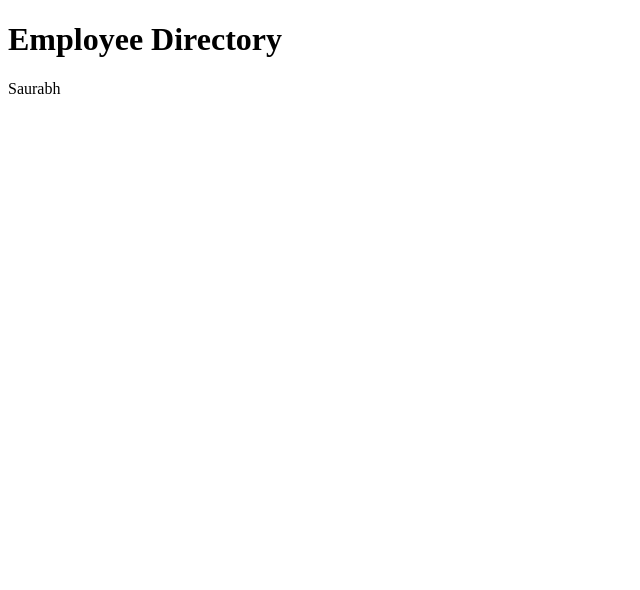
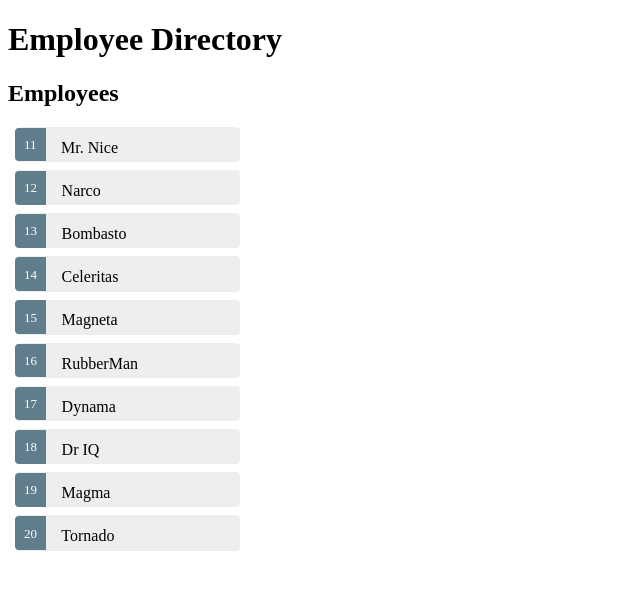
Before and after one commit to saurabh30/angular-start, an Angular app in the folder CrudApplication/: page / in a window 1280 px wide. Shown: the top 590 px of the page, without its empty margins (0-640 px from the left). Built offline with nearby package versions, Linux system fonts and the light colour scheme.

Commit message:
master/detail components

```diff
--- /dev/null
+++ b/CrudApplication/src/app/employee-detail/employee-detail.component.html
@@ -0,0 +1,10 @@
+<div *ngIf="employee">
+  <h2>{{employee.name | uppercase}} Details</h2>
+  <div><span>id: </span>{{employee.id}}</div>
+  <div><span>name: </span>{{employee.name}}</div>
+  <div>
+    <label>name:
+      <input [(ngModel)]="employee.name" placeholder="name">
+    </label>
+  </div>
+  </div>
--- /dev/null
+++ b/CrudApplication/src/app/employee-detail/employee-detail.component.ts
@@ -0,0 +1,19 @@
+import { Component, OnInit, Input } from '@angular/core';
+import { Employee } from '../employee';
+
+@Component({
+  selector: 'app-employee-detail',
+  templateUrl: './employee-detail.component.html',
+  styleUrls: ['./employee-detail.component.css']
+})
+
+export class EmployeeDetailComponent implements OnInit {
+
+  @Input() employee: Employee;
+
+  constructor() { }
+
+  ngOnInit() {
+  }
+
+}
--- a/CrudApplication/src/app/employees/employees.component.css
+++ b/CrudApplication/src/app/employees/employees.component.css
@@ -0,0 +1,48 @@
+/* HeroesComponent's private CSS styles */
+.selected {
+    background-color: #CFD8DC !important;
+    color: white;
+  }
+  .heroes {
+    margin: 0 0 2em 0;
+    list-style-type: none;
+    padding: 0;
+    width: 15em;
+  }
+  .heroes li {
+    cursor: pointer;
+    position: relative;
+    left: 0;
+    background-color: #EEE;
+    margin: .5em;
+    padding: .3em 0;
+    height: 1.6em;
+    border-radius: 4px;
+  }
+  .heroes li.selected:hover {
+    background-color: #BBD8DC !important;
+    color: white;
+  }
+  .heroes li:hover {
+    color: #607D8B;
+    background-color: #DDD;
+    left: .1em;
+  }
+  .heroes .text {
+    position: relative;
+    top: -3px;
+  }
+  .heroes .badge {
+    display: inline-block;
+    font-size: small;
+    color: white;
+    padding: 0.8em 0.7em 0 0.7em;
+    background-color: #607D8B;
+    line-height: 1em;
+    position: relative;
+    left: -1px;
+    top: -4px;
+    height: 1.8em;
+    margin-right: .8em;
+    border-radius: 4px 0 0 4px;
+  }
--- a/CrudApplication/src/app/employees/employees.component.html
+++ b/CrudApplication/src/app/employees/employees.component.html
@@ -1 +1,10 @@
-{{employee}}
+
+<h2>Employees</h2>
+<ul class="heroes">
+  <li *ngFor="let employee of employees"
+  [class.selected]="employee === selectedEmployee"
+  (click)="onSelect(employee)">
+    <span class="badge">{{employee.id}}</span> {{employee.name}}
+  </li>
+</ul>
+<app-employee-detail [employee]="selectedEmployee"></app-employee-detail>
--- a/CrudApplication/src/app/employees/employees.component.ts
+++ b/CrudApplication/src/app/employees/employees.component.ts
@@ -1,4 +1,7 @@
 import { Component, OnInit } from '@angular/core';
+
+import { EMPLOYEES } from '../mock-employees';
+import { Employee } from '../employee';
 
 @Component({
   selector: 'app-employees',
@@ -7,7 +10,12 @@ import { Component, OnInit } from '@angular/core';
 })
 export class EmployeesComponent implements OnInit {
 
-  employee = 'Saurabh';
+  employees = EMPLOYEES ;
+  selectedEmployee: Employee;
+
+  onSelect(employee: Employee): void {
+  this.selectedEmployee = employee;
+}
   constructor() { }
 
   ngOnInit() {
--- /dev/null
+++ b/CrudApplication/src/app/mock-employees.ts
@@ -0,0 +1,14 @@
+import { Employee } from './employee';
+
+export const EMPLOYEES: Employee[] = [
+  { id: 11, name: 'Mr. Nice' },
+  { id: 12, name: 'Narco' },
+  { id: 13, name: 'Bombasto' },
+  { id: 14, name: 'Celeritas' },
+  { id: 15, name: 'Magneta' },
+  { id: 16, name: 'RubberMan' },
+  { id: 17, name: 'Dynama' },
+  { id: 18, name: 'Dr IQ' },
+  { id: 19, name: 'Magma' },
+  { id: 20, name: 'Tornado' }
+];
```
Also changed, not shown: CrudApplication/src/app/app.module.ts (+6 -2 lines), CrudApplication/src/app/employee-detail/employee-detail.component.css (added), 1 other file (tests, documents, lock files or other folders).
